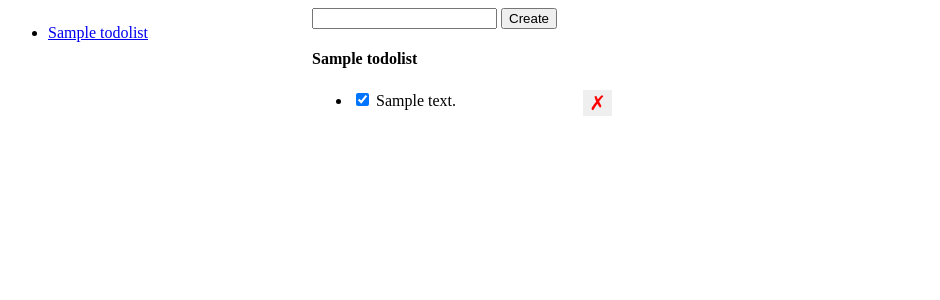
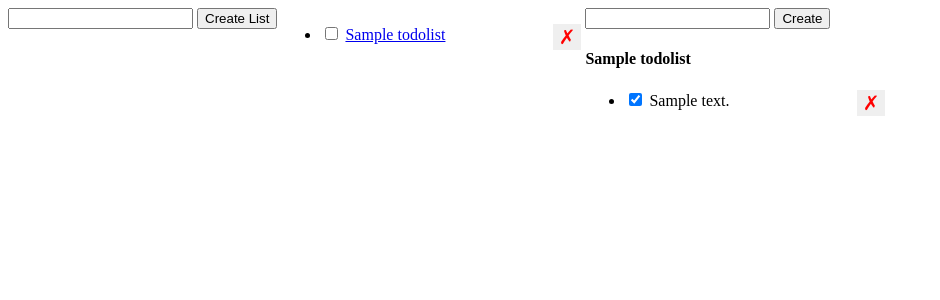
Before and after one commit to markmavromatis/udacity-full-stack-dev-remindersapp, a Flask app: page /lists/1 in a window 1280 px wide. Shown: the top 300 px of the page, without its empty margins (0-940 px from the left). Run offline with Flask 2, Linux system fonts and the light colour scheme; tables that the repository leaves empty hold one stand-in row (values such as "Sample post").

Commit message:
Support for list operations (Delete / Complete)

```diff
--- a/app.py
+++ b/app.py
@@ -30,19 +30,20 @@ class TodoList(db.Model):
   __tablename__ = 'todolists'
   id = db.Column(db.Integer, primary_key=True)
   name = db.Column(db.String(), nullable = False)
-  todos = db.relationship('Todo', backref = 'list', lazy = False)
+  todos = db.relationship('Todo', backref = 'list', lazy = False, cascade ="all, delete-orphan")
 
   def __repr__(self):
     return f'<Todo List {self.id} {self.description}'
 
 # Adds a new reminder
-@app.route('/todos/create', methods=['POST'])
+@app.route('/todos/createToDo', methods=['POST'])
 def create_todo():
   error = False
   body = {}
   try:
     description = request.get_json()['description']
-    todo = Todo(description=description)
+    list_id = request.get_json()['list_id']
+    todo = Todo(description=description, list_id=list_id)
     db.session.add(todo)
     db.session.commit()
     body['description'] = todo.description
@@ -57,8 +58,30 @@ def create_todo():
   else:
     return jsonify(body)
 
+# Adds a new reminders list
+@app.route('/todos/createList', methods=['POST'])
+def create_list():
+  error = False
+  body = {}
+  try:
+    name = request.get_json()['name']
+    new_list = TodoList(name=name)
+    db.session.add(new_list)
+    db.session.commit()
+    body['name'] = new_list.name
+  except:
+    error = True
+    db.session.rollback()
+    print(sys.exc_info())
+  finally:
+    db.session.close()
+  if error:
+    abort (400)
+  else:
+    return jsonify(body)
+
 # Update the completed status of a reminder
-@app.route('/todos/<todo_id>/set-completed', methods=['POST'])
+@app.route('/todos/<todo_id>/set-completed-todo', methods=['POST'])
 def set_completed_todo(todo_id):
   try:
     completed = request.get_json()['completed']
@@ -73,12 +96,47 @@ def set_completed_todo(todo_id):
     db.session.close()
   return redirect(url_for('index'))
 
+# Update the completed status of a list
+@app.route('/todos/<list_id>/set-completed-list', methods=['POST'])
+def set_completed_list(list_id):
+  try:
+    todos = Todo.query.filter_by(list_id = list_id).all()
+    # print("Found " + str(todos.count()) + " todos!")
+    for each_todo in todos:
+      print("HI")
+      db.session.add(each_todo)
+      print("Checking completed status of todo: " + str(each_todo.id))
+      each_todo.completed = True
+    db.session.commit()
+  except:
+    error = True
+    db.session.rollback()
+    print(sys.exc_info())
+  finally:
+    db.session.close()
+  return redirect(url_for('index'))
+
 # Delete a reminder
 @app.route('/todos/<todo_id>/delete', methods=['DELETE'])
-def delete(todo_id):
+def deleteTodo(todo_id):
   try:
-    todo = Todo.query.get(todo_id);
-    db.session.delete(todo);
+    todo = Todo.query.get(todo_id)
+    db.session.delete(todo)
+    db.session.commit()
+  except:
+    error = True
+    db.session.rollback()
+    print(sys.exc_info())
+  finally:
+    db.session.close()
+  return jsonify({"success": True})
+
+# Delete a reminder list
+@app.route('/lists/<list_id>/delete', methods=['DELETE'])
+def deleteList(list_id):
+  try:
+    todo_list = TodoList.query.get(list_id);
+    db.session.delete(todo_list);
     db.session.commit();
   except:
     error = True
@@ -94,7 +152,7 @@ def delete(todo_id):
 # Get list of Todos for a specific Todos List
 @app.route('/lists/<list_id>')
 def get_list_todos(list_id):
-  lists = TodoList.query.all()
+  lists = TodoList.query.order_by('id').all()
   todos = Todo.query.filter_by(list_id = list_id).order_by('id').all()
   active_list = TodoList.query.get(list_id)
   return render_template('index.html', todos = todos, lists = lists, active_list = active_list)
--- a/templates/index.html
+++ b/templates/index.html
@@ -32,17 +32,21 @@
   </head>
   <body>
     <div id="error" class="hidden">Something went wrong!</div>
+    <input type="text" id="listName" name="listName" />
+    <button id="createList" class="create-list">Create List</button>
     <div class="lists-wrapper">
       <ul id="lists">
         {% for list in lists %}
         <li>
+          <input data-id="{{list.id}}" class="check-completed-list" type="checkbox"/>
           <a href="/lists/{{ list.id }}">{{ list.name }}</a>
+          <button data-id="{{list.id}}" class="delete-list">&cross;</button>
         </li>
         {% endfor %}
       </ul>
     </div>
     <div class="todos-wrapper">
-      <form id="form" method="post" action="/todos/create">
+      <form id="form">
         <input type="text" id="description" name="description" />
         <input type="submit" value="Create" />
       </form>
@@ -50,7 +54,7 @@
       <ul id="todos">
         {% for todo in todos %}
         <li>
-          <input data-id="{{todo.id}}" class="check-completed" type="checkbox" {% if todo.completed %}checked{% endif %} />
+          <input data-id="{{todo.id}}" class="check-completed-todo" type="checkbox" {% if todo.completed %}checked{% endif %} />
           {{ todo.description }}
           <button data-id="{{todo.id}}" class="delete-reminder">&cross;</button>
         </li>
@@ -66,12 +70,12 @@
         aButton.onclick = function(e) {
           console.log('event', e);
           const todoId = e.target.dataset['id'];
-          fetch('todos/' + todoId + '/delete', {
+          fetch('/todos/' + todoId + '/delete', {
             method: 'DELETE'
           })
           .then(function(response) {
             // After delete has succeeded, redirect back to front page.
-            window.location.href = "/";
+            window.location.href = "/lists/{{active_list.id}}";
           })
           .then(response => {
             document.getElementById('error').className = 'hidden';
@@ -82,15 +86,37 @@
         }
       }
 
+      // Delete list
+      const listButtons = document.querySelectorAll('.delete-list')
+      for (let i = 0; i < listButtons.length; i++) {
+        const aButton = listButtons[i];
+        aButton.onclick = function(e) {
+          console.log('event', e);
+          const listId = e.target.dataset['id'];
+          fetch('/lists/' + listId + '/delete', {
+            method: 'DELETE'
+          })
+          .then(function(response) {
+            // After delete has succeeded, redirect back to front page.
+            window.location.href = "/lists/{{active_list.id}}";
+          })
+          .then(response => {
+            document.getElementById('error').className = 'hidden';
+          })
+          .catch(function() {
+            document.getElementById('error').className = '';
+          })
+        }
+      }
       // Checkboxes for updating reminder 'completed' status
-      const checkboxes = document.querySelectorAll('.check-completed');
+      const checkboxes = document.querySelectorAll('.check-completed-todo');
       for (let i = 0; i < checkboxes.length; i++) {
         const checkbox = checkboxes[i]
         checkbox.onchange = function(e) {
           console.log('event', e);
           const newCompleted = e.target.checked;
           const todoId = e.target.dataset['id'];
-          fetch('/todos/' + todoId + '/set-completed', {
+          fetch('/todos/' + todoId + '/set-completed-todo', {
             method: 'POST',
             body: JSON.stringify({
               'completed': newCompleted
@@ -108,16 +134,41 @@
         }
       }
 
+      // Checkboxes for updating 'completed' status for all reminders in a list
+      const listCheckboxes = document.querySelectorAll('.check-completed-list');
+      for (let i = 0; i < listCheckboxes.length; i++) {
+        const checkbox = listCheckboxes[i]
+        checkbox.onchange = function(e) {
+          console.log('event', e);;
+          const listId = e.target.dataset['id'];
+          fetch('/todos/' + listId + '/set-completed-list', {
+            method: 'POST'
+          })
+          .then(function(response) {
+            // After delete has succeeded, redirect back to front page.
+            window.location.href = "/";
+          })
+          .then(response => {
+            document.getElementById('error').className = 'hidden';
+          })
+          .catch(function() {
+            document.getElementById('error').className = '';
+          })
+        }
+      }
+
       // Creating new reminder
       const descInput = document.getElementById('description');
       document.getElementById('form').onsubmit = function(e) {
         e.preventDefault();
         const desc = descInput.value;
+
         descInput.value = '';
-        fetch('/todos/create', {
+        fetch('/todos/createToDo', {
           method: 'POST',
           body: JSON.stringify({
             'description': desc,
+            'list_id': parseInt("{{active_list.id}}")
           }),
           headers: {
             'Content-Type': 'application/json',
@@ -135,6 +186,35 @@
           document.getElementById('error').className = '';
         })
       }
+
+      const listNameField = document.getElementById('listName')
+      document.getElementById('createList').onclick = function(e) {
+        console.log('event', e);
+        const listName = listNameField.value;
+        // console.log('List name = ' + listName);
+        listNameField.value = '';
+        fetch('/todos/createList', {
+          method: 'POST',
+          body: JSON.stringify({
+            'name': listName,
+          }),
+          headers: {
+            'Content-Type': 'application/json',
+          }
+        })
+        .then(function(response) {
+            // After list created, redirect back to front page.
+            window.location.href = "/";
+          })
+          .then(response => {
+            document.getElementById('error').className = 'hidden';
+          })
+          .catch(function() {
+            document.getElementById('error').className = '';
+          })
+
+      }
+
     </script>
   </body>
 </html>
```
Also changed, not shown: 1 other file.
